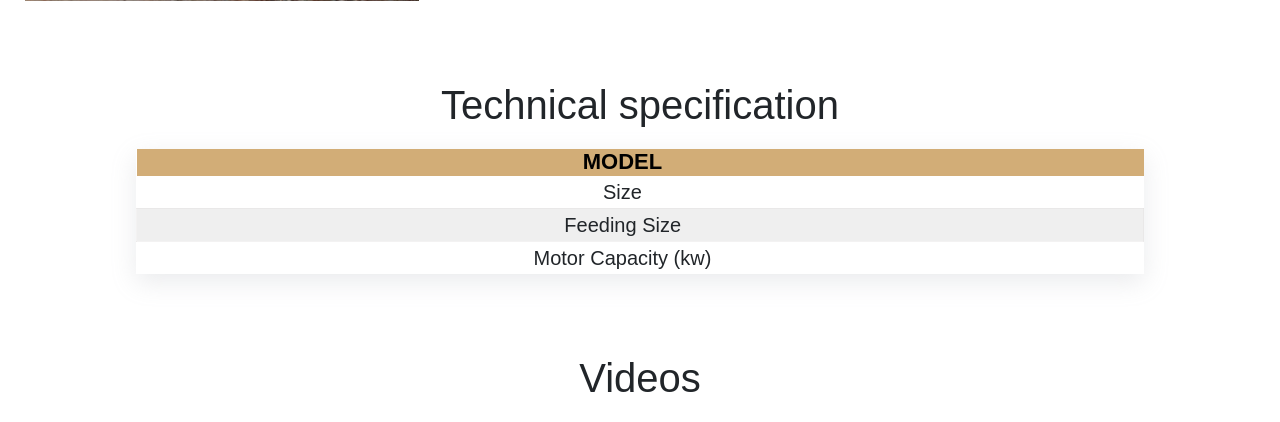
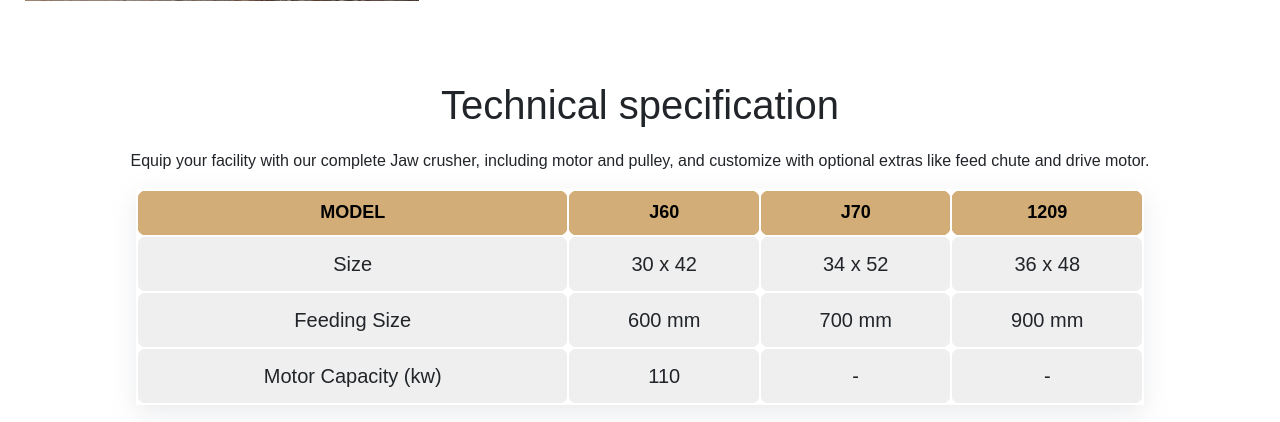
Before and after one commit to aishu-crezvatic/Core-Crushing-Equipm, a PHP site: page /coreCrushing/productpage.php in a window 1280 px wide. Shown: the part 2163-2585 px from the top of the page. Run offline with PHP 8.4, Linux system fonts and the light colour scheme; data that the repository does not hold is empty.

Commit message:
all tables

```diff
--- a/productpage.php
+++ b/productpage.php
@@ -107,53 +107,8 @@ if (!isset($table_data[$id])) {
       </div>
     </div>
 
-
     <!-- Table -->
-
-    <div class="table-data">
-      <h1>Technical specification</h1>
-      <p><?php echo $table_data[$id]['tablepara'] ?></p>
-
-      <div class="elementor-widget-container">
-        <div class="pp-table-container">
-          <table class="tablesaw">
-            <colgroup>
-              <col span="1" class="">
-            </colgroup>
-            <thead>
-              <tr class="tab-heading">
-                <th><span>Model</span></th>
-                <th><span><?php echo $table_data[$id]['modal1'] ?></span></th>
-                <th><span><?php echo $table_data[$id]['modal2'] ?></span></th>
-                <th><span><?php echo $table_data[$id]['modal3'] ?></span></th>
-              </tr>
-            </thead>
-            <tbody>
-              <tr>
-                <td class="tab-data"><span>Size</span></td>
-                <td class="tab-data"><span><?php echo $table_data[$id]['modal1_data_1'] ?></span></td>
-                <td class="tab-data"><span><?php echo $table_data[$id]['modal2_data_1'] ?></span></td>
-                <td class="tab-data"><span><?php echo $table_data[$id]['modal3_data_1'] ?></span></td>
-              </tr>
-              <tr class="even-col">
-                <td class="tab-data"><span>Feeding Size</span></td>
-                <td class="tab-data"><span><?php echo $table_data[$id]['modal1_data_2'] ?></span></td>
-                <td class="tab-data"><span><?php echo $table_data[$id]['modal2_data_2'] ?></span></td>
-                <td class="tab-data"><span><?php echo $table_data[$id]['modal3_data_2'] ?></span></td>
-              </tr>
-              <tr>
-                <td class="tab-data"><span>Motor Capacity (kw)</span></td>
-                <td class="tab-data"><span><?php echo $table_data[$id]['modal1_data_3'] ?></span></td>
-                <td class="tab-data"><span><?php echo $table_data[$id]['modal2_data_3'] ?></span></td>
-                <td class="tab-data"><span><?php echo $table_data[$id]['modal3_data_3'] ?></span></td>
-              </tr>
-            </tbody>
-          </table>
-        </div>
-      </div>
-    </div>
-
-
+    <?php include 'tables.php'; ?>
     <!-- Video slider -->
     <div class="image-gallery">
       <h1>Videos</h1>
--- a/style.css
+++ b/style.css
@@ -280,13 +280,18 @@ body {
 
 /* table */
 .tab-heading {
-    font-size: 22px;
+    font-size: 18px;
     font-weight: 600;
     text-transform: uppercase;
     line-height: 1.1em;
     background-color: #d2ad77;
-    padding: 10px 15px 10px 15px;
     color: #000;
+}
+
+tr th, tbody tr td {
+    padding: 12px 5px;
+    border: 2px solid white;
+    border-radius: 10px;
 }
 
 .tab-data {
--- /dev/null
+++ b/tables.php
@@ -0,0 +1,418 @@
+<?php
+$id = isset($_GET['id']) ? intval($_GET['id']) : 0; // Get the value of 'id' parameter from the URL
+?>
+<?php if ($id === 0) { ?>
+    <!-- JAw crusher-->
+    <div class="table-data">
+        <h1>Technical specification</h1>
+        <p>Equip your facility with our complete Jaw crusher, including motor and pulley, and customize with optional extras like feed chute and drive motor.</p>
+
+        <div class="elementor-widget-container">
+            <div class="pp-table-container">
+                <table class="tablesaw">
+                    <colgroup>
+                        <col span="1" class="">
+                    </colgroup>
+                    <thead>
+                        <tr class="tab-heading">
+                            <th>Model</span></th>
+                            <th><span>J60</span></th>
+                            <th><span>J70</span></th>
+                            <th><span>1209</span></th>
+                        </tr>
+                    </thead>
+                    <tbody>
+                        <tr class="even-col">
+                            <td class="tab-data"><span>Size</span></td>
+                            <td class="tab-data"><span>30 x 42</span></td>
+                            <td class="tab-data"><span>34 x 52</span></td>
+                            <td class="tab-data"><span>36 x 48</span></td>
+                        </tr>
+                        <tr class="even-col">
+                            <td class="tab-data"><span>Feeding Size</span></td>
+                            <td class="tab-data"><span>600 mm</span></td>
+                            <td class="tab-data"><span>700 mm</span></td>
+                            <td class="tab-data"><span>900 mm</span></td>
+                        </tr>
+                        <tr class="even-col">
+                            <td class="tab-data"><span>Motor Capacity (kw)</span></td>
+                            <td class="tab-data"><span>110</span></td>
+                            <td class="tab-data"><span>-</span></td>
+                            <td class="tab-data"><span>-</span></td>
+                        </tr>
+                    </tbody>
+                </table>
+            </div>
+        </div>
+    </div>
+<?php } elseif ($id === 1) { ?>
+    <!-- Cone crusher -->
+    <!-- t1 200-->
+    <div class="table-data">
+        <h1>Technical specification SH 200 Cone</h1>
+        <p>The Core SH 200 Cone boasts cast top and bottom shells for enduring crushing loads, a hydraulically supported forged alloy main shaft assembly with push-button control, and specially designed mantle and concave profiles for consistent feed opening retention. Its all-roller bearing design ensures high load capacity and constant alignment, reducing frictional losses and enabling variable operational speeds. The built-in hydraulic rotary feed distributor optimizes material distribution for increased wear life and enhanced capacity.</p>
+
+        <div class="elementor-widget-container">
+            <div class="pp-table-container table-responsive">
+                <table class="tablesaw">
+                    <colgroup>
+                        <col span="1" class="">
+                    </colgroup>
+                    <thead>
+                        <tr class="tab-heading">
+                            <th>Max Feed Size (mm)</th>
+                            <th>Motor Size Kw/HP</th>
+                            <th>Crusher Weight (MT)</th>
+                            <th colspan="9">Closed Side Setting (mm), Throughput capacity (mtph)</th>
+                        </tr>
+                    </thead>
+                    <tbody>
+                        <tr class="even-col">
+                            <td class=" "> </td>
+                            <td class=" "> </td>
+                            <td class=" "> </td>
+                            <td class=" ">14</td>
+                            <td class=" ">16</td>
+                            <td class=" ">18</td>
+                            <td class=" ">20</td>
+                            <td class=" ">22</td>
+                            <td class=" ">25</td>
+                            <td class=" ">28</td>
+                            <td class=" ">30</td>
+                            <td class=" ">32</td>
+                        </tr>
+                        <tr class="even-col">
+                            <td style="color: red;">Coarse Concave-165</td>
+                            <td rowspan="2"> Up to 150/200</td>
+                            <td rowspan="2">13</td>
+                            <td class=" "> </td>
+                            <td class=" "> </td>
+                            <td class=" "> </td>
+                            <td class=" ">140-150</td>
+                            <td class=" ">150-160</td>
+                            <td class=" ">175-185</td>
+                            <td class=" ">200-210</td>
+                            <td class=" ">210-220</td>
+                            <td class=" ">220-230</td>
+                        </tr>
+                        <tr class="even-col">
+                            <td>Medium Concave-115</td>
+                            <!-- <td rowspan="2"> Up to 150/200</td>
+                            <td rowspan="2">13</td> -->
+                            <td class=" ">105-110</td>
+                            <td class=" ">110-120</td>
+                            <td class=" ">120-130</td>
+                            <td class=" ">130-140</td>
+                            <td class=" ">140-150</td>
+                            <td class=" ">165-175</td>
+                            <td class=" "> </td>
+                            <td class=" "> </td>
+                            <td class=" "> </td>
+                        </tr>
+                    </tbody>
+                </table>
+            </div>
+        </div>
+    </div>
+    <!-- t2 400 -->
+    <div class="table-data">
+        <h1>SH 400 Cone Crusher </h1>
+        <p>The Core SH 400 Cone Crusher is built to withstand tough quarry and mining conditions. Featuring anti-friction roller bearings, a 37 kW motor, and a cartridge-type design for easy access to components, it offers enhanced crushing power and serviceability. With a compact, balanced design and no speed limitations, it ensures superior productivity and flexibility. Its hydraulically operated rotary feed distributor optimizes material distribution, while optional extras provide added customisation.</p>
+
+        <div class="elementor-widget-container">
+            <div class="pp-table-container table-responsive">
+                <table class="tablesaw">
+                    <colgroup>
+                        <col span="1" class="">
+                    </colgroup>
+                    <thead>
+                        <tr class="tab-heading">
+                            <th>Max Feed Size (mm)</th>
+                            <th>Motor Size Kw/HP</th>
+                            <th>Crusher Weight (MT)</th>
+                            <th colspan="10">Closed Side Setting (mm), Throughput capacity (mtph)</th>
+                        </tr>
+                    </thead>
+                    <tbody>
+                        <tr class="even-col">
+                            <td class=""></td>
+                            <td class=""></td>
+                            <td class=""></td>
+                            <td class="">12</td>
+                            <td class="">14</td>
+                            <td class="">16</td>
+                            <td class="">18</td>
+                            <td class="">20</td>
+                            <td class="">22</td>
+                            <td class="">25</td>
+                            <td class="">30</td>
+                            <td class="">40</td>
+                            <td class="">50</td>
+                        </tr>
+                        <tr class="even-col">
+                            <td>EC Bowl (-) 280mm</td>
+                            <td></td>
+                            <td rowspan="2">30</td>
+                            <!-- <td></td> -->
+                            <td></td>
+                            <td></td>
+                            <td></td>
+                            <td></td>
+                            <td></td>
+                            <td></td>
+                            <td></td>
+                            <td>300-360</td>
+                            <td>330-450</td>
+                            <td>380-500</td>
+                        </tr>
+                        <tr class="even-col">
+                            <td>Coarse Bowl (-) 200mm</td>
+                            <td>Up to 315/400</td>
+                            <!-- <td></td> -->
+                            <td></td>
+                            <td></td>
+                            <td></td>
+                            <td></td>
+                            <td></td>
+                            <td></td>
+                            <!-- <td></td> -->
+                            <td>260-330</td>
+                            <td>280-350</td>
+                            <td>300-400</td>
+                            <td></td>
+                        </tr>
+                        <tr class="even-col">
+                            <td>Medium Bowl (-) 120mm</td>
+                            <td></td>
+                            <td rowspan="2">28.5</td>
+                            <td></td>
+                            <td></td>
+                            <td>200-250</td>
+                            <td>220-280</td>
+                            <td>240-300</td>
+                            <td>260-320</td>
+                            <td>260-340</td>
+                            <td></td>
+                            <td></td>
+                            <td></td>
+                        </tr>
+                        <tr class="even-col">
+                            <td>Medium Fine Bowl (-) 70mm</td>
+                            <td></td>
+                            <!-- <td></td> -->
+                            <td>160-190</td>
+                            <td>175-215</td>
+                            <td>190-240</td>
+                            <td>205-260</td>
+                            <td>220-280</td>
+                            <td>230-290</td>
+                            <td></td>
+                            <td></td>
+                            <td></td>
+                            <td></td>
+                        </tr>
+                    </tbody>
+                </table>
+
+            </div>
+        </div>
+    </div>
+<?php } elseif ($id === 2) { ?>
+    <!-- Sander cone -->
+    <div class="table-data">
+        <h1>Technical specification</h1>
+        <p>Setting new standards in precision and performance.</p>
+
+        <div class="elementor-widget-container">
+            <div class="pp-table-container">
+                <table class="tablesaw">
+                    <colgroup>
+                        <col span="1" class="">
+                        <col span="1" class="">
+                    </colgroup>
+                    <thead>
+                        <tr class="tab-heading">
+                            <th>Model</th>
+                            <th>SH200F</th>
+                            <th>SH400F</th>
+                        </tr>
+                    </thead>
+                    <tbody>
+                        <tr class="even-col">
+                            <td class="tab-data">Through-put</td>
+                            <td class="tab-data">200 TPH</td>
+                            <td class="tab-data">400 TPH</td>
+                        </tr>
+                        <tr class="even-col">
+                            <td class="tab-data">Sand Production </td>
+                            <td class="tab-data">50- 70 TPH</td>
+                            <td class="tab-data">110- 135 TPH</td>
+                        </tr>
+                        <tr class="even-col">
+                            <td class="tab-data">Motor Capacity (kw)</td>
+                            <td class="tab-data">160</td>
+                            <td class="tab-data">250</td>
+                        </tr>
+                    </tbody>
+                </table>
+            </div>
+        </div>
+    </div>
+<?php } elseif ($id === 3) { ?>
+    <!-- Vertical Shift impact crusher -->
+    <div class="table-data">
+        <h1>Technical specification</h1>
+        <p>Lorem ipsum dolor sit amet consectetur adipisicing elit. Repudiandae similique porro fugit at nisi quam ipsum unde, incidunt inventore nesciunt explicabo maxime sunt esse quisquam, distinctio quas. Pariatur, dicta nisi.</p>
+
+        <div class="elementor-widget-container">
+            <div class="pp-table-container">
+                <table class="tablesaw">
+                    <!-- <colgroup>
+                        <col span="1" class="">
+                        <col span="1" class="">
+                    </colgroup> -->
+                    <thead>
+                        <tr class="tab-heading">
+                            <th>Model</th>
+                            <th>1400R</th>
+                            <th>1300R</th>
+                        </tr>
+                    </thead>
+                    <tbody>
+                        <tr class="even-col">
+                            <td class="tab-data">Max.Capacity</td>
+                            <td class="tab-data">220-320 TPH</td>
+                            <td class="tab-data">132-160 TPH</td>
+                        </tr>
+                        <tr class="even-col">
+                            <td class="tab-data">Max Power </td>
+                            <td class="tab-data">220-320kW</td>
+                            <td class="tab-data">132-160kW</td>
+                        </tr>
+                        <tr class="even-col">
+                            <td class="tab-data">Total Weight</td>
+                            <td class="tab-data">9.5 T</td>
+                            <td class="tab-data">6 T</td>
+                        </tr>
+                    </tbody>
+                </table>
+            </div>
+        </div>
+    </div>
+<?php } elseif ($id === 4) { ?>
+    <!-- High Frequency Screen -->
+    <div class="table-data">
+        <h1>Technical specification</h1>
+        <p>Lorem ipsum dolor sit amet consectetur adipisicing elit. Repudiandae similique porro fugit at nisi quam ipsum unde, incidunt inventore nesciunt explicabo maxime sunt esse quisquam, distinctio quas. Pariatur, dicta nisi.</p>
+
+        <div class="elementor-widget-container">
+            <div class="pp-table-container">
+                <table class="tablesaw">
+                    <thead>
+                        <tr class="tab-heading">
+                            <th>Capacity</th>
+                            <th>Number of Decks</th>
+                            <th>Cut Point</th>
+                        </tr>
+                    </thead>
+                    <tbody>
+                        <tr class="even-col">
+                            <td class="tab-data">25 TPH to 100 TPH</td>
+                            <td class="tab-data">1 Deck to 4 Deck</td>
+                            <td class="tab-data">100 microns</td>
+                        </tr>
+                    </tbody>
+                </table>
+            </div>
+        </div>
+    </div>
+<?php } elseif ($id === 5) { ?>
+    <!-- Grizzly Feeders -->
+    <div class="table-data">
+        <h1>Technical specification</h1>
+        <p>Lorem ipsum dolor sit amet consectetur adipisicing elit. Repudiandae similique porro fugit at nisi quam ipsum unde, incidunt inventore nesciunt explicabo maxime sunt esse quisquam, distinctio quas. Pariatur, dicta nisi.</p>
+
+        <div class="elementor-widget-container">
+            <div class="pp-table-container">
+                <table class="tablesaw">
+                    <thead>
+                        <tr class="tab-heading">
+                            <th>Feeder size Width x Length (mm) </th>
+                            <th>Grizzly Section Length (mm)</th>
+                            <th>Bottom deck Area (Sq.m)</th>
+                            <th>Inclination (deg)</th>
+                            <th>Capacity (mtph)</th>
+                            <th>Max Feed Size (mm)</th>
+                            <th>Speed (rpm)</th>
+                            <th>Max Power</th>
+                            <th>Total weight</th>
+                        </tr>
+                    </thead>
+                    <tbody>
+                        <tr class="even-col">
+                            <td class="tab-data">1080 x 4300</td>
+                            <td class="tab-data">1800</td>
+                            <td class="tab-data">1.23</td>
+                            <td class="tab-data">0-5 deg</td>
+                            <td class="tab-data">200-350</td>
+                            <td class="tab-data">600</td>
+                            <td class="tab-data">875</td>
+                            <td class="tab-data">15kw/ 20 hp</td>
+                            <td class="tab-data">3.8 mt</td>
+                        </tr>
+                    </tbody>
+                </table>
+            </div>
+        </div>
+    </div>
+<?php } elseif ($id === 6) { ?>
+    <!-- Vibrating screen -->
+    <div class="table-data">
+        <h1>Technical specification</h1>
+        <p>Lorem ipsum dolor sit amet consectetur adipisicing elit. Repudiandae similique porro fugit at nisi quam ipsum unde, incidunt inventore nesciunt explicabo maxime sunt esse quisquam, distinctio quas. Pariatur, dicta nisi.</p>
+
+        <div class="elementor-widget-container">
+            <div class="pp-table-container">
+                <table class="tablesaw">
+                    <thead>
+                        <tr class="tab-heading">
+                            <th>Model</th>
+                            <th>No of Decks</th>
+                            <th>Application</th>
+                            <th>Motor Capacity (Kw)</th>
+                        </tr>
+                    </thead>
+                    <tbody>
+                        <tr class="even-col">
+                            <td class="tab-data">1542</td>
+                            <td class="tab-data">2D&3D</td>
+                            <td class="tab-data">+60mm</td>
+                            <td class="tab-data">11</td>
+                        </tr>
+                        <tr class="even-col">
+                            <td class="tab-data">1848</td>
+                            <td class="tab-data">2D,3D&4D</td>
+                            <td class="tab-data">-50/-40mm</td>
+                            <td class="tab-data">11/15/18.5</td>
+                        </tr>
+                        <tr class="even-col">
+                            <td class="tab-data">2160</td>
+                            <td class="tab-data">3D&4D</td>
+                            <td class="tab-data">-50/-40mm</td>
+                            <td class="tab-data">18.5/22</td>
+                        </tr>
+                        <tr class="even-col">
+                            <td class="tab-data">2460</td>
+                            <td class="tab-data">3D&4D</td>
+                            <td class="tab-data">-50/-40mm</td>
+                            <td class="tab-data">22/30</td>
+                        </tr>
+                    </tbody>
+                </table>
+            </div>
+        </div>
+    </div>
+<?php } else { ?>
+    <!--Add new -->
+    <h1>Create your table in tables.php</h1>
+<?php } ?>
```
Also changed, not shown: data2.php (+72 -131 lines).
